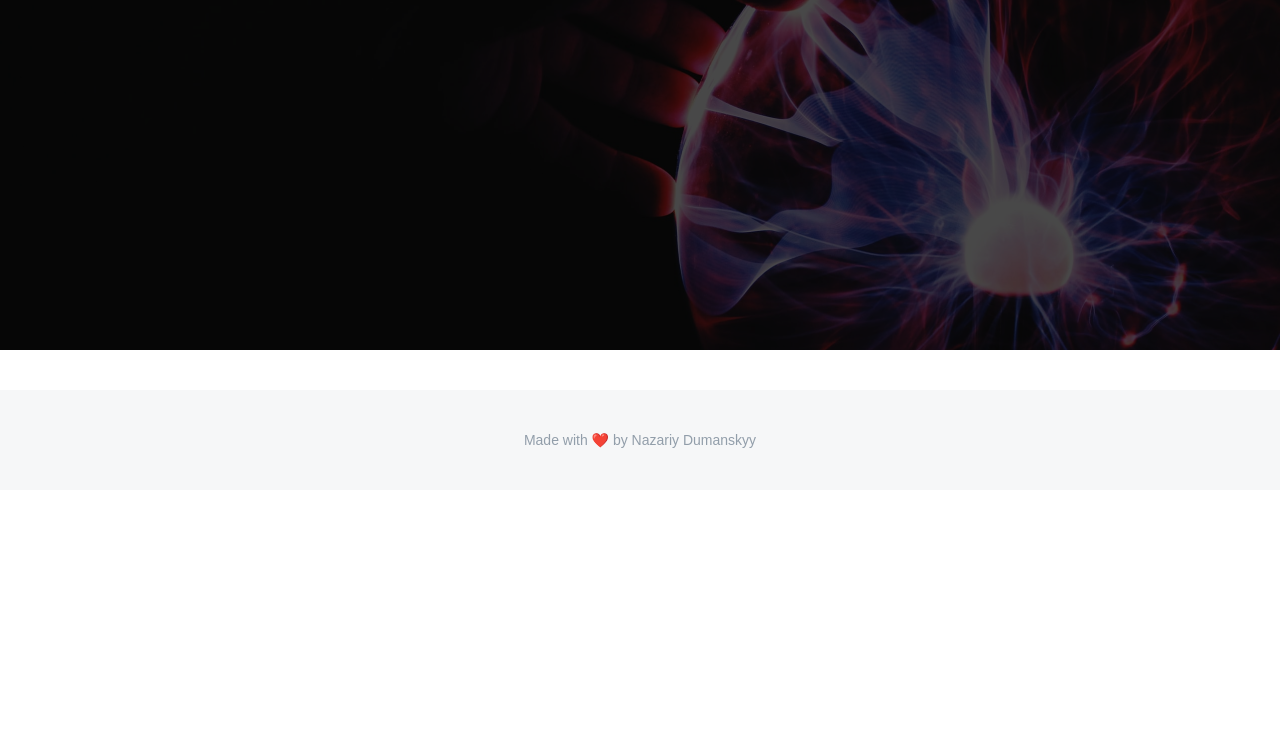
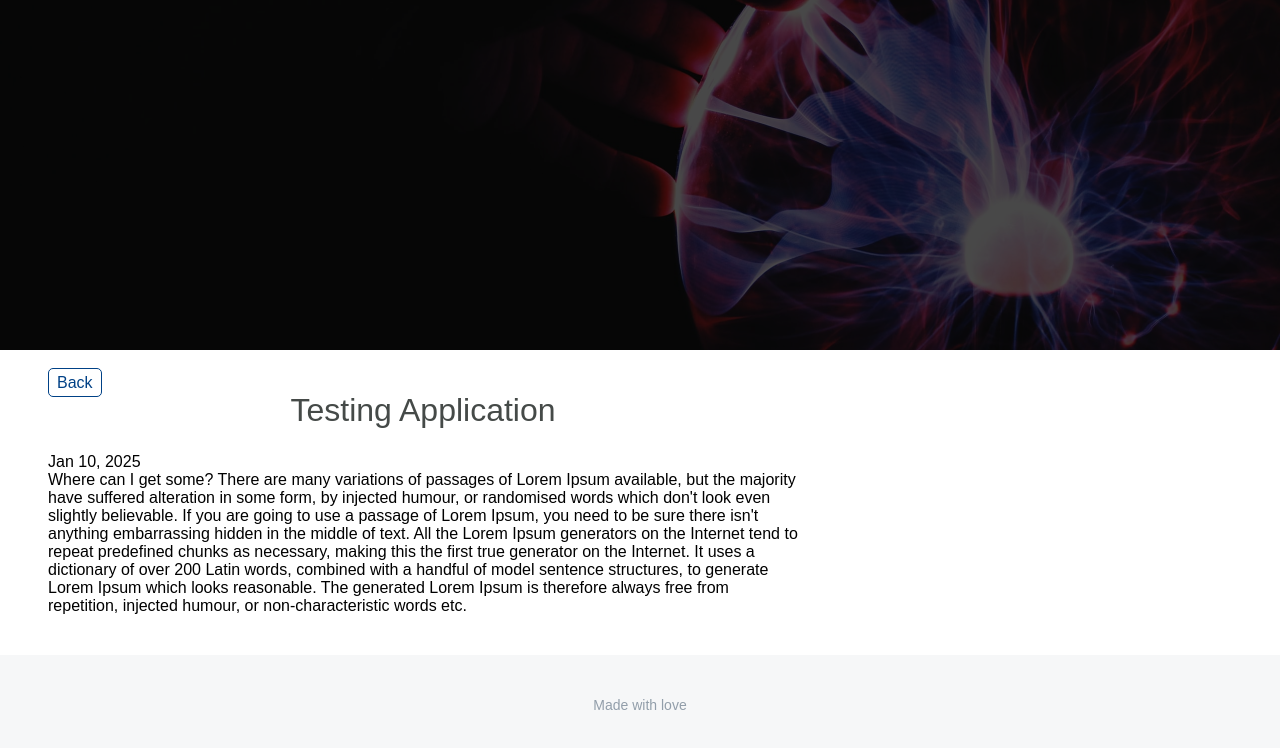
Before and after one commit to Sahil-Sharma-603/Daily-Blog, a plain HTML site: page blog app frontend/post.html in a window 1280 px wide. Drawn offline with Linux system fonts and the light colour scheme; files whose address does not match are found by name.

Commit message:
made changes

```diff
--- a/blog app frontend/post.html
+++ b/blog app frontend/post.html
@@ -10,18 +10,30 @@
         <link rel="stylesheet" href="style/post.css">
     </head>
     <body>
+
+
         <div class="container">
             <header>
             </header>
+
             <div class="main">
+
                 <div class="main-container">
-                    <!-- TODO: Add div class "navigation" to link back to home page HINT: make it a link -->
-                    <!-- TODO: Stylize navigation in style.css -->
-                    <!-- TODO: Add all divs for post title, post, date, post content based on ids in post.css   -->
+
+                    <div class = "navigation">
+                        <a href="index.html"> Back </a>
+                    </div>
+
+                    <div class = "post-container">
+                        <div id = "individual-post-title">Testing Application</div>
+                        <div id = "individual-post-date"> Jan 10, 2025</div>
+                        <div id = "individual-post-content"> Where can I get some?
+                            There are many variations of passages of Lorem Ipsum available, but the majority have suffered alteration in some form, by injected humour, or randomised words which don't look even slightly believable. If you are going to use a passage of Lorem Ipsum, you need to be sure there isn't anything embarrassing hidden in the middle of text. All the Lorem Ipsum generators on the Internet tend to repeat predefined chunks as necessary, making this the first true generator on the Internet. It uses a dictionary of over 200 Latin words, combined with a handful of model sentence structures, to generate Lorem Ipsum which looks reasonable. The generated Lorem Ipsum is therefore always free from repetition, injected humour, or non-characteristic words etc.</div>
+                    </div>
                 </div>
             </div>
             <footer>
-                <p>Made with ❤️ by Nazariy Dumanskyy</p>
+                <p>Made with love</p>
             </footer>
         </div>
         <script src="js/post.js" async defer></script>
--- a/blog app frontend/style/post.css
+++ b/blog app frontend/style/post.css
@@ -1,7 +1,19 @@
 /* ADD styling for all of the divs in post.html to match  */
 
+.main-container{
+    margin-top: 24px;
+    margin-left: 32px;
+
+}
+
 #individual-post-title {
-
+    display:flex;
+    justify-content: center;
+    align-items: center;
+    font-size: 2em;
+    color: #454a48;
+    font-weight: 500;
+    margin-bottom: 24px;
 }
 
 #individual-post-date {
--- a/blog app frontend/style/style.css
+++ b/blog app frontend/style/style.css
@@ -26,6 +26,7 @@ header{
 header > * {
     z-index: 10;
 }
+
 header::after{
     content:"";
     position:absolute;
@@ -53,8 +54,6 @@ header::after{
 .subtext{
     margin-top: 8px;
 }
-
-
 
 footer {
     min-height: 100px;
@@ -173,3 +172,13 @@ main{
    background-color: #093a6e;
 
 }
+
+.navigation a{
+    text-decoration: none;
+    color: #004186;
+    padding: 16px;
+    border: 1px solid #004186 ;
+    border-radius: 5px;;
+    padding: 5px 8px;
+
+}
```
Also changed, not shown: blog app frontend/index.html (renamed from blog app frontend/index 9.46.20 PM.html, +1 -0 lines).
